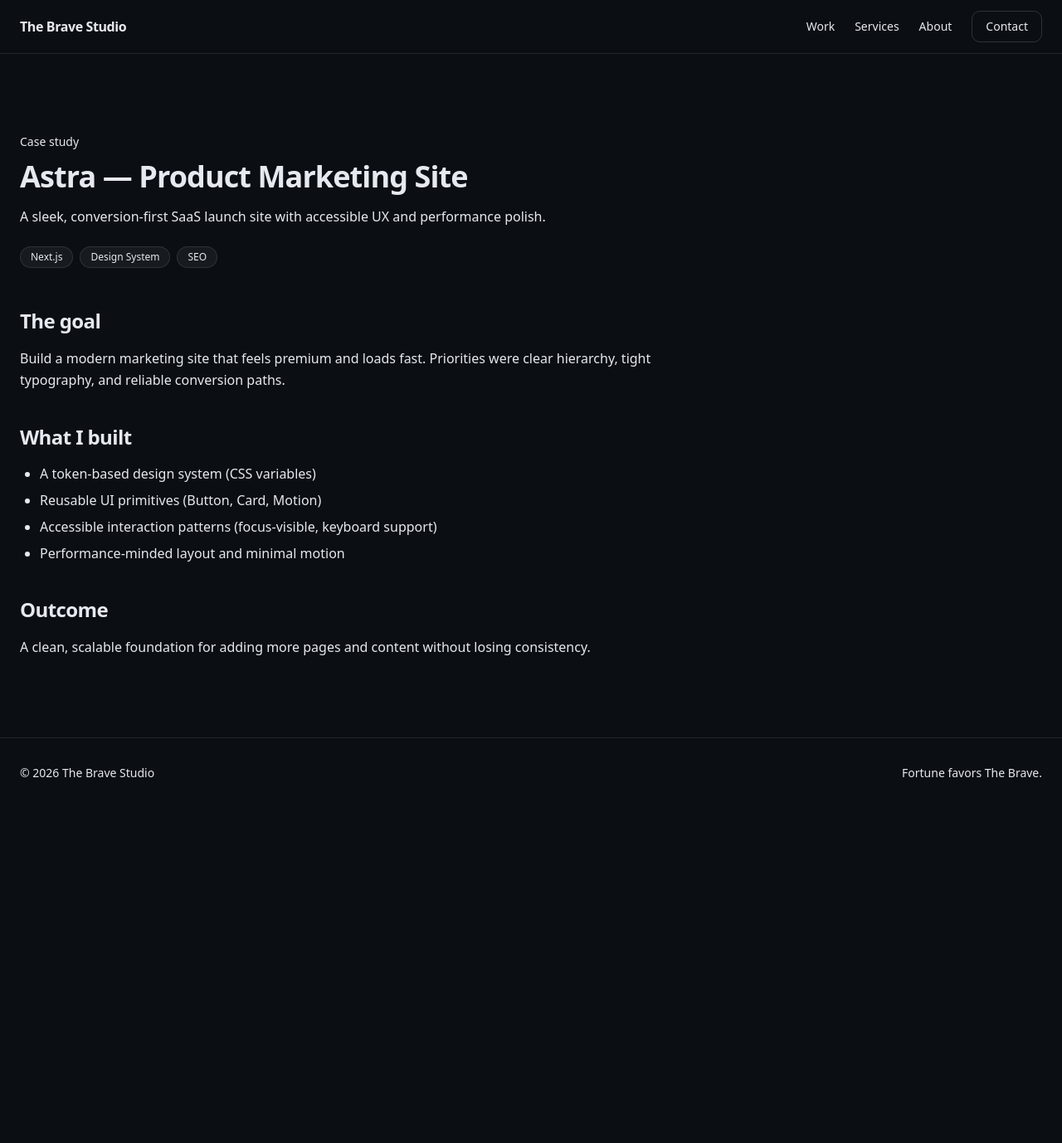
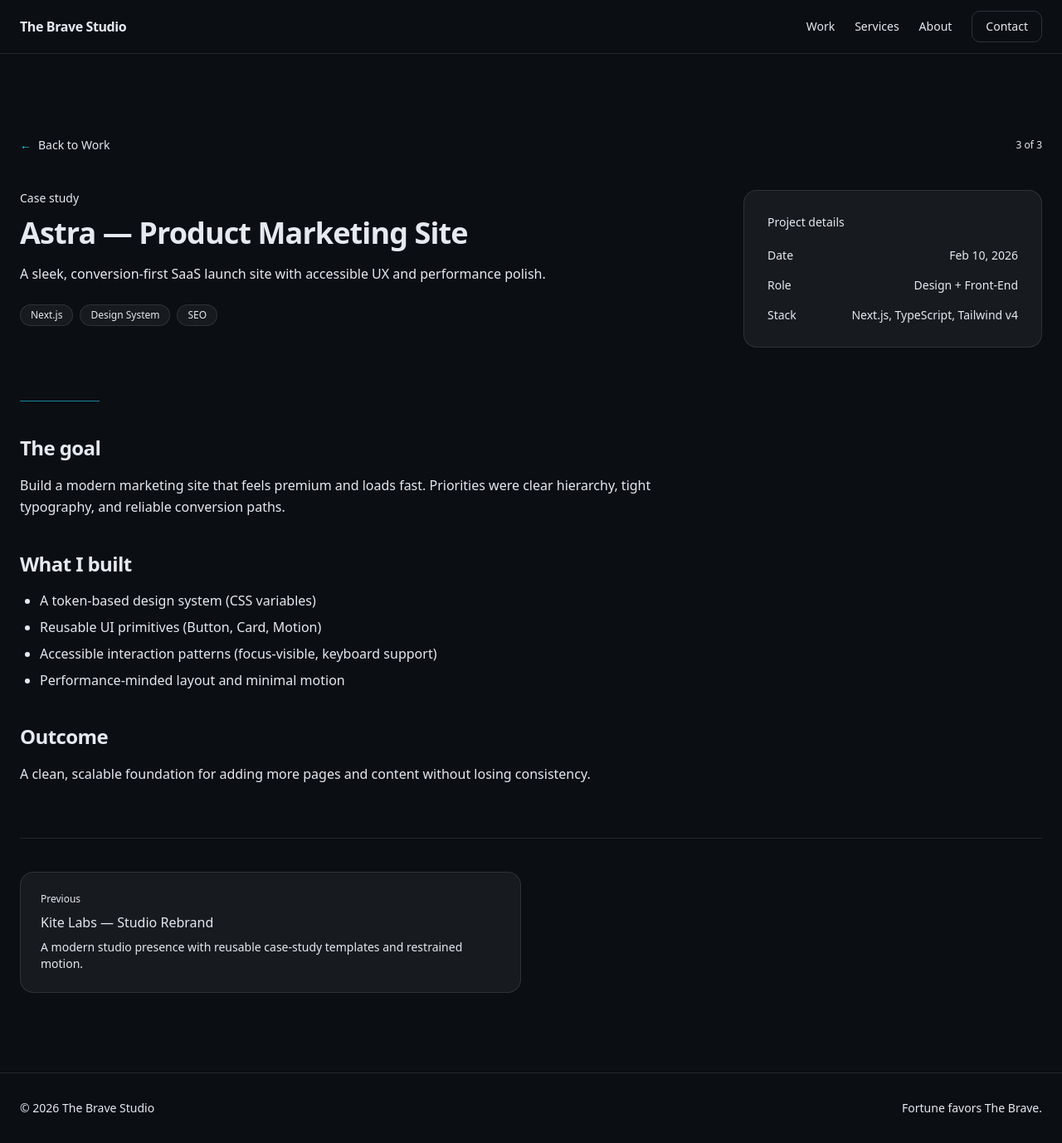
Before and after one commit to boco3000/the-brave-studio, a Next.js app: page /work/astra-product-site in a window 1280 px wide. Shown: the whole page at 83% size. Before the commit the page ends 974 px from the top, so only its background shows below. Built offline with nearby package versions, Linux system fonts and the light colour scheme.

Commit message:
next/prev and featured work upgrade + README

```diff
--- a/src/app/work/[slug]/page.tsx
+++ b/src/app/work/[slug]/page.tsx
@@ -1,8 +1,15 @@
 import { Container } from "@/components/ui/Container";
+import { Card } from "@/components/ui/Card";
 import { mdxComponents } from "@/components/mdx/MDXComponents";
-import { getWorkSlugs, getWorkSourceBySlug } from "@/lib/work";
 import { compileMDX } from "next-mdx-remote/rsc";
 import type { Metadata } from "next";
+import Link from "next/link";
+import {
+  getWorkNav,
+  getWorkSlugs,
+  getWorkSourceBySlug,
+  getWorkList,
+} from "@/lib/work";
 
 export async function generateStaticParams() {
   return getWorkSlugs().map((slug) => ({ slug }));
@@ -22,6 +29,17 @@ export async function generateMetadata({
   };
 }
 
+function formatDate(dateStr?: string) {
+  if (!dateStr) return null;
+  const d = new Date(dateStr);
+  if (Number.isNaN(d.getTime())) return dateStr; // fall back if invalid
+  return new Intl.DateTimeFormat("en-US", {
+    year: "numeric",
+    month: "short",
+    day: "2-digit",
+  }).format(d);
+}
+
 export default async function WorkDetailPage({
   params,
 }: {
@@ -35,12 +53,44 @@ export default async function WorkDetailPage({
     components: mdxComponents,
   });
 
+  const prettyDate = formatDate(fm.date);
+  const { prev, next } = getWorkNav(slug);
+  const workList = getWorkList();
+  const currentIndex = workList.findIndex((w) => w.slug === slug);
+  const total = workList.length;
+
   return (
     <Container className="py-24">
+      {/* Header */}
+      <div className="mb-10 flex items-center justify-between gap-4">
+        <Link
+          href="/work"
+          className="inline-flex items-center gap-2 text-sm text-muted transition hover:text-text
+               focus:outline-none focus-visible:ring-2 focus-visible:ring-[var(--color-accent)]
+               focus-visible:ring-offset-2 focus-visible:ring-offset-[var(--color-bg)]
+               rounded-md px-2 py-1 -ml-2"
+        >
+          <span className="text-[var(--color-accent)]">←</span>
+          Back to Work
+        </Link>
+
+        <div className="text-xs text-muted">
+          {currentIndex + 1} of {total}
+        </div>
+      </div>
+      <div className="grid gap-10 lg:grid-cols-[1fr_360px] lg:items-start">
+        <div>
           <p className="text-sm text-muted">Case study</p>
-      <h1 className="mt-3 text-4xl font-semibold tracking-tight">{fm.title}</h1>
-      <p className="mt-4 max-w-2xl text-muted">{fm.description}</p>
 
+          <h1 className="mt-3 text-4xl font-semibold tracking-tight">
+            {fm.title}
+          </h1>
+
+          <p className="mt-4 max-w-2xl text-muted leading-relaxed">
+            {fm.description}
+          </p>
+
+          {fm.tags?.length ? (
             <div className="mt-6 flex flex-wrap gap-2">
               {fm.tags.map((tag) => (
                 <span
@@ -51,8 +101,86 @@ export default async function WorkDetailPage({
                 </span>
               ))}
             </div>
+          ) : null}
+        </div>
 
-      <article className="mt-12 max-w-3xl">{mdx}</article>
+        {/* Meta */}
+        <Card className="p-7">
+          <div className="text-sm font-medium">Project details</div>
+
+          <dl className="mt-5 space-y-4 text-sm">
+            {prettyDate ? (
+              <div className="flex items-start justify-between gap-6">
+                <dt className="text-muted">Date</dt>
+                <dd className="text-text">{prettyDate}</dd>
+              </div>
+            ) : null}
+
+            {fm.role ? (
+              <div className="flex items-start justify-between gap-6">
+                <dt className="text-muted">Role</dt>
+                <dd className="text-text text-right">{fm.role}</dd>
+              </div>
+            ) : null}
+
+            {fm.stack?.length ? (
+              <div className="flex items-start justify-between gap-6">
+                <dt className="text-muted">Stack</dt>
+                <dd className="text-text text-right">{fm.stack.join(", ")}</dd>
+              </div>
+            ) : null}
+          </dl>
+        </Card>
+      </div>
+
+      {/* Content */}
+      <div className="mt-16 h-px w-24 bg-[var(--color-accent)] opacity-60" />
+
+      <article className="mt-10 max-w-3xl">{mdx}</article>
+      {prev || next ? (
+        <div className="mt-16 border-t border-white/10 pt-10">
+          <div
+            className={[
+              "grid gap-6",
+              prev && next ? "sm:grid-cols-2" : "sm:grid-cols-2",
+            ].join(" ")}
+          >
+            {prev ? (
+              <Link
+                href={`/work/${prev.slug}`}
+                className="rounded-lg border border-white/10 bg-white/5 p-6 transition hover:border-white/20 hover:bg-white/10
+                   focus:outline-none focus-visible:ring-2 focus-visible:ring-[var(--color-accent)]
+                   focus-visible:ring-offset-2 focus-visible:ring-offset-[var(--color-bg)]"
+              >
+                <div className="text-xs text-muted">Previous</div>
+                <div className="mt-2 font-medium">{prev.title}</div>
+                <div className="mt-2 text-sm text-muted">
+                  {prev.description}
+                </div>
+              </Link>
+            ) : (
+              <div className="hidden sm:block" />
+            )}
+
+            {next ? (
+              <Link
+                href={`/work/${next.slug}`}
+                className="rounded-lg border border-white/10 bg-white/5 p-6 transition hover:border-white/20 hover:bg-white/10
+                   focus:outline-none focus-visible:ring-2 focus-visible:ring-[var(--color-accent)]
+                   focus-visible:ring-offset-2 focus-visible:ring-offset-[var(--color-bg)] sm:text-right"
+              >
+                <div className="text-xs text-muted">Next</div>
+                <div className="mt-2 font-medium">{next.title}</div>
+                <div className="mt-2 text-sm text-muted">
+                  {next.description}
+                </div>
+              </Link>
+            ) : (
+              <div className="hidden sm:block" />
+            )}
+          </div>
+        </div>
+      ) : null}
     </Container>
   );
 }
--- a/src/lib/work.ts
+++ b/src/lib/work.ts
@@ -75,3 +75,16 @@ export function getWorkSourceBySlug(slug: string): {
     content,
   };
 }
+
+export function getWorkNav(slug: string): { prev: WorkItem | null; next: WorkItem | null } {
+  const list = getWorkList();
+  const index = list.findIndex((i) => i.slug === slug);
+
+  if (index === -1) return { prev: null, next: null };
+
+  // list is newest-first; "prev" should go to newer, "next" to older (common blog pattern)
+  const prev = index > 0 ? list[index - 1] : null;
+  const next = index < list.length - 1 ? list[index + 1] : null;
+
+  return { prev, next };
+}
```
Also changed, not shown: 1 other file (tests, documents, lock files or other folders). Lines whose indentation alone changed are shown as unchanged.
